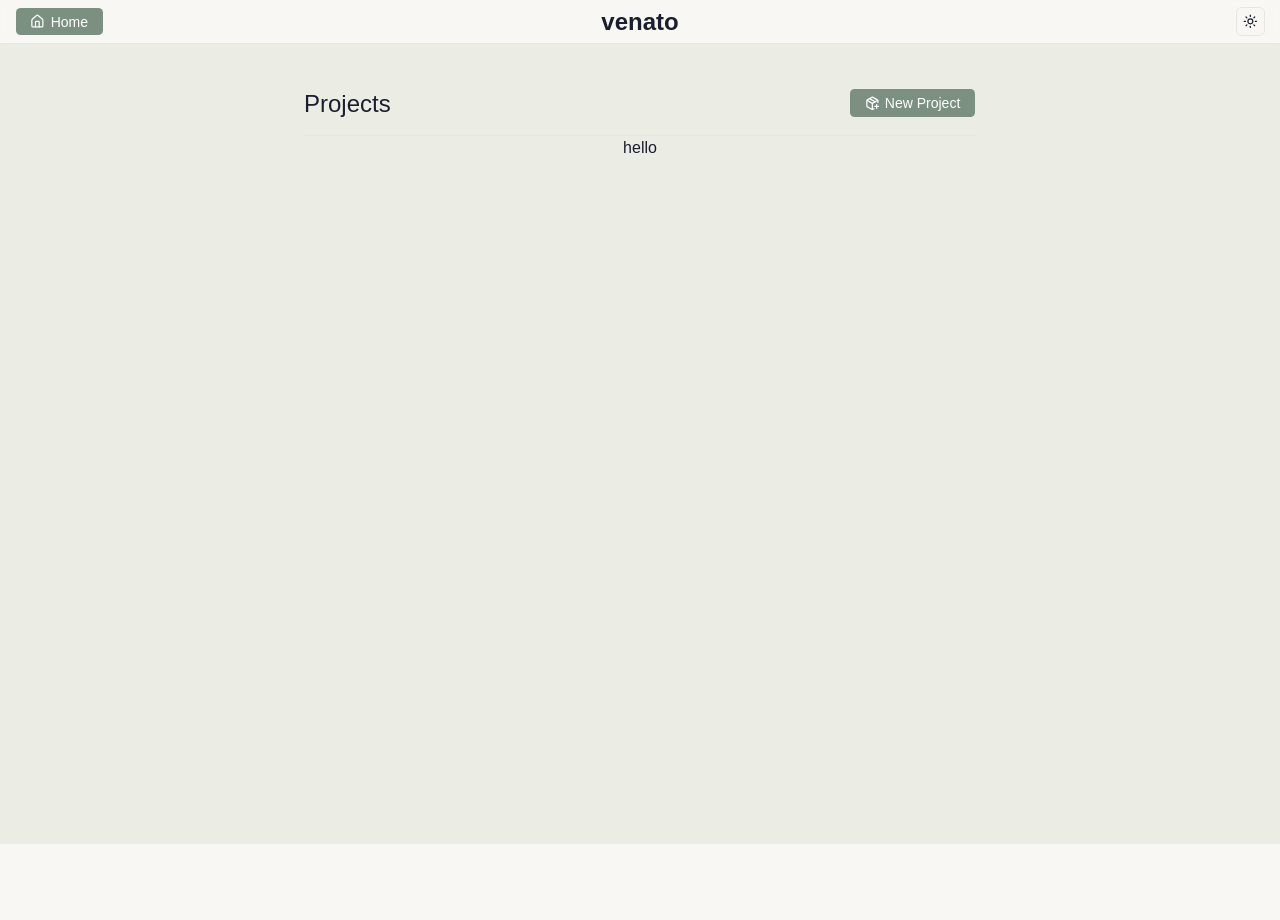
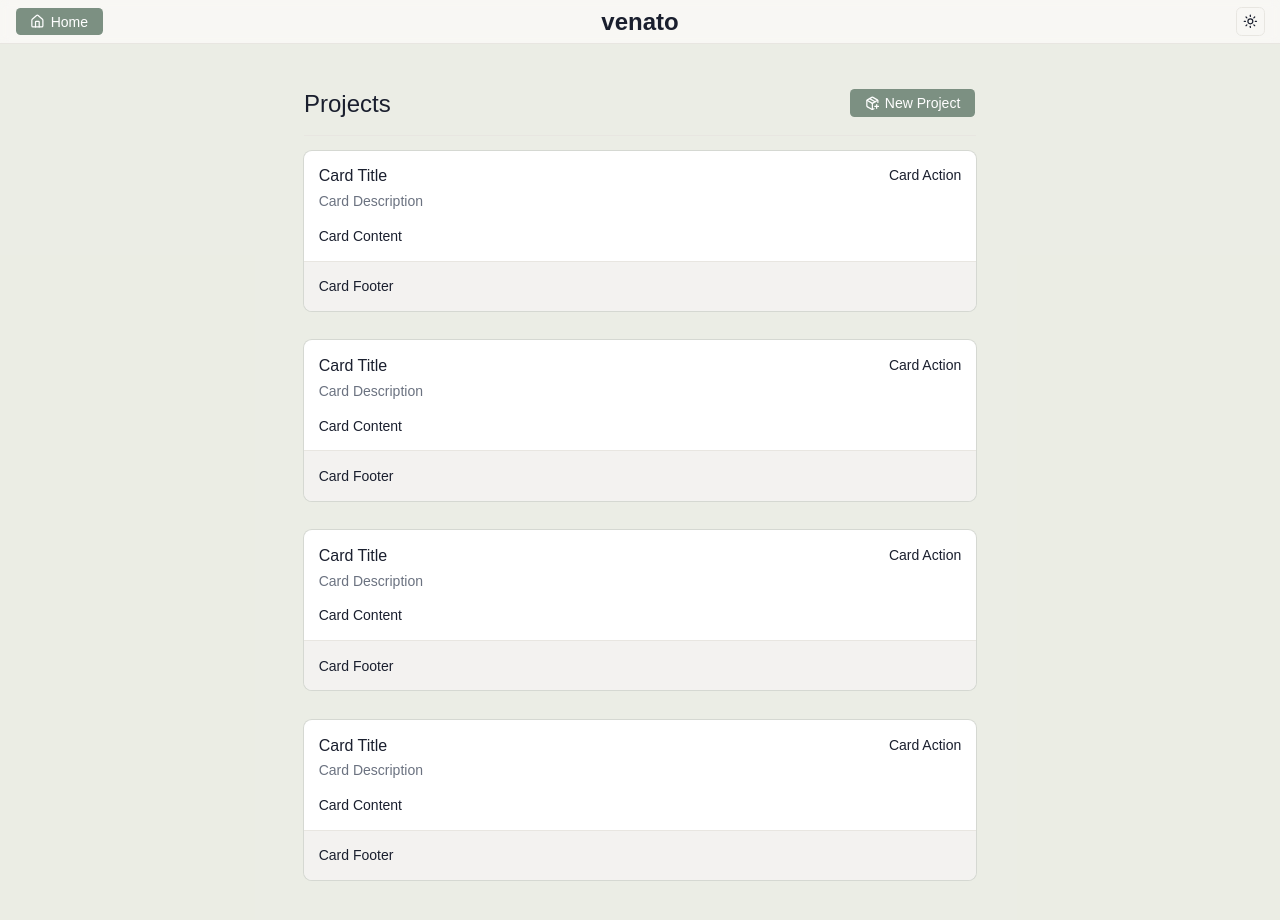
Before and after one commit to alainhaldi/venato, a Next.js app: page /projects/home in a window 1280 px wide. Shown: the top 920 px of the page. Before the commit the page ends 844 px from the top, so only its background shows below. Built offline with nearby package versions, Linux system fonts and the light colour scheme.

Commit message:
Add ProjectCardComponent with Template Code

```diff
--- a/src/app/projects/home/page.tsx
+++ b/src/app/projects/home/page.tsx
@@ -1,12 +1,16 @@
 import ProjectBar from "@/features/projects/components/project-bar";
+import ProjectCard from "@/features/projects/components/project-card";
 
-const ProjectsHome = () => {
+const ProjectsHomePage = () => {
+  const data = [1, 2, 3, 4];
   return (
     <div className="flex flex-col items-center ">
       <ProjectBar></ProjectBar>
-      <p>hello</p>
+      {data.map((item) => (
+        <ProjectCard key={item}></ProjectCard>
+      ))}
     </div>
   );
 };
 
-export default ProjectsHome;
+export default ProjectsHomePage;
--- /dev/null
+++ b/src/components/ui/card.tsx
@@ -0,0 +1,103 @@
+import * as React from "react"
+
+import { cn } from "@/lib/utils"
+
+function Card({
+  className,
+  size = "default",
+  ...props
+}: React.ComponentProps<"div"> & { size?: "default" | "sm" }) {
+  return (
+    <div
+      data-slot="card"
+      data-size={size}
+      className={cn(
+        "group/card flex flex-col gap-4 overflow-hidden rounded-xl bg-card py-4 text-sm text-card-foreground ring-1 ring-foreground/10 has-data-[slot=card-footer]:pb-0 has-[>img:first-child]:pt-0 data-[size=sm]:gap-3 data-[size=sm]:py-3 data-[size=sm]:has-data-[slot=card-footer]:pb-0 *:[img:first-child]:rounded-t-xl *:[img:last-child]:rounded-b-xl",
+        className
+      )}
+      {...props}
+    />
+  )
+}
+
+function CardHeader({ className, ...props }: React.ComponentProps<"div">) {
+  return (
+    <div
+      data-slot="card-header"
+      className={cn(
+        "group/card-header @container/card-header grid auto-rows-min items-start gap-1 rounded-t-xl px-4 group-data-[size=sm]/card:px-3 has-data-[slot=card-action]:grid-cols-[1fr_auto] has-data-[slot=card-description]:grid-rows-[auto_auto] [.border-b]:pb-4 group-data-[size=sm]/card:[.border-b]:pb-3",
+        className
+      )}
+      {...props}
+    />
+  )
+}
+
+function CardTitle({ className, ...props }: React.ComponentProps<"div">) {
+  return (
+    <div
+      data-slot="card-title"
+      className={cn(
+        "font-heading text-base leading-snug font-medium group-data-[size=sm]/card:text-sm",
+        className
+      )}
+      {...props}
+    />
+  )
+}
+
+function CardDescription({ className, ...props }: React.ComponentProps<"div">) {
+  return (
+    <div
+      data-slot="card-description"
+      className={cn("text-sm text-muted-foreground", className)}
+      {...props}
+    />
+  )
+}
+
+function CardAction({ className, ...props }: React.ComponentProps<"div">) {
+  return (
+    <div
+      data-slot="card-action"
+      className={cn(
+        "col-start-2 row-span-2 row-start-1 self-start justify-self-end",
+        className
+      )}
+      {...props}
+    />
+  )
+}
+
+function CardContent({ className, ...props }: React.ComponentProps<"div">) {
+  return (
+    <div
+      data-slot="card-content"
+      className={cn("px-4 group-data-[size=sm]/card:px-3", className)}
+      {...props}
+    />
+  )
+}
+
+function CardFooter({ className, ...props }: React.ComponentProps<"div">) {
+  return (
+    <div
+      data-slot="card-footer"
+      className={cn(
+        "flex items-center rounded-b-xl border-t bg-muted/50 p-4 group-data-[size=sm]/card:p-3",
+        className
+      )}
+      {...props}
+    />
+  )
+}
+
+export {
+  Card,
+  CardHeader,
+  CardFooter,
+  CardTitle,
+  CardAction,
+  CardDescription,
+  CardContent,
+}
--- /dev/null
+++ b/src/features/projects/components/project-card.tsx
@@ -0,0 +1,29 @@
+import {
+  Card,
+  CardAction,
+  CardContent,
+  CardDescription,
+  CardFooter,
+  CardHeader,
+  CardTitle,
+} from "@/components/ui/card";
+
+const ProjectCard = () => {
+  return (
+    <Card className="flex w-full max-w-2xl m-4">
+      <CardHeader>
+        <CardTitle>Card Title</CardTitle>
+        <CardDescription>Card Description</CardDescription>
+        <CardAction>Card Action</CardAction>
+      </CardHeader>
+      <CardContent>
+        <p>Card Content</p>
+      </CardContent>
+      <CardFooter>
+        <p>Card Footer</p>
+      </CardFooter>
+    </Card>
+  );
+};
+
+export default ProjectCard;
```
